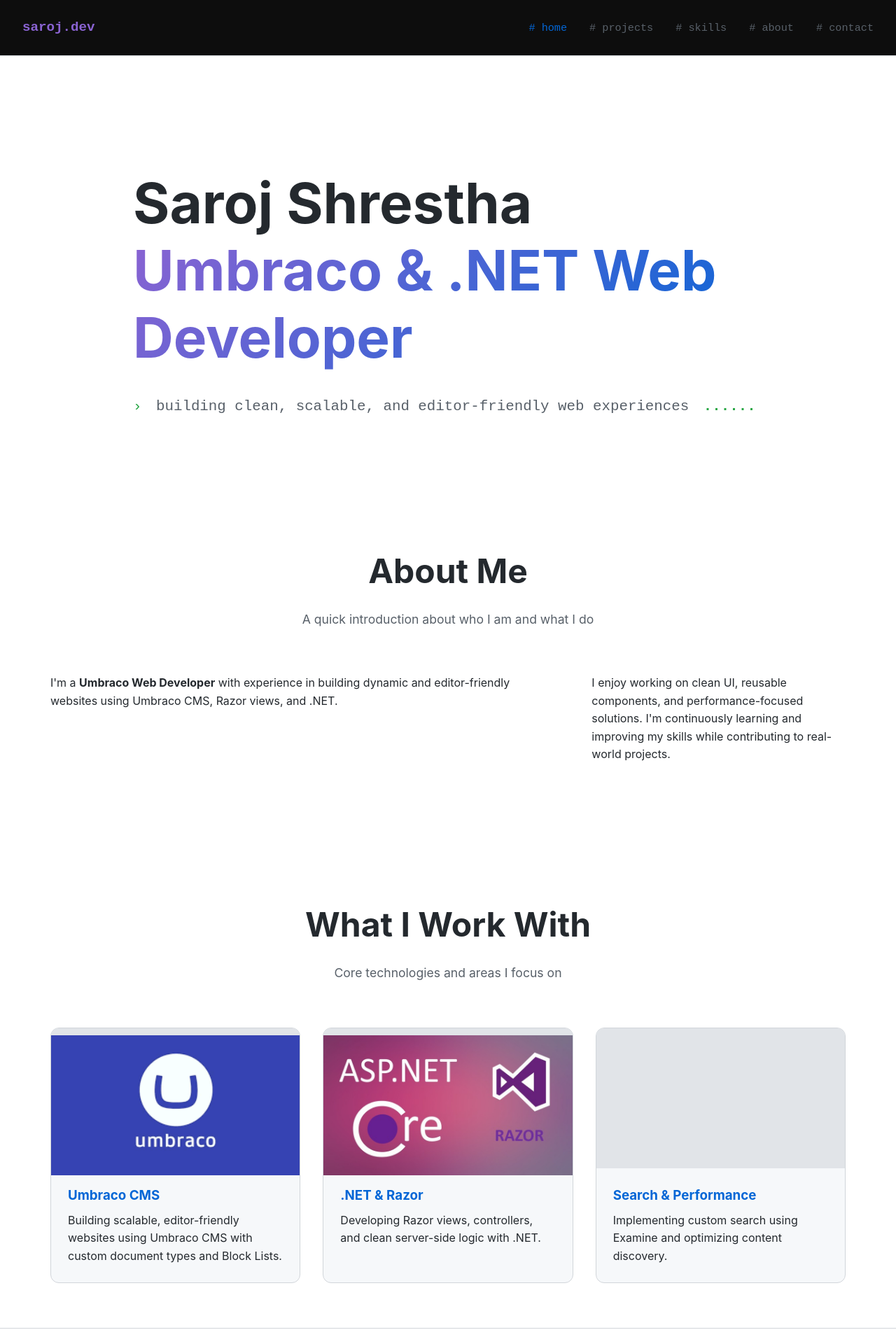
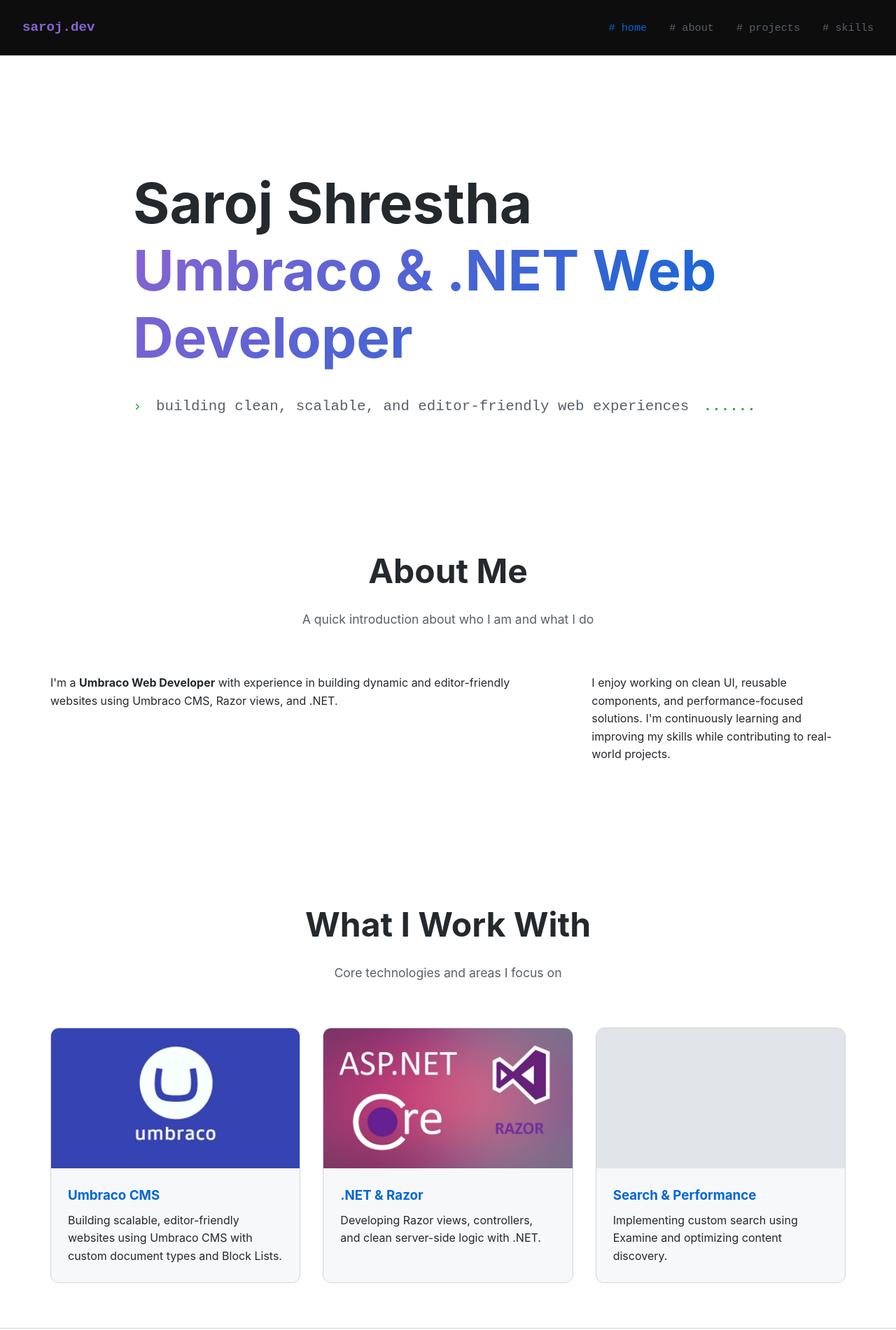
Before and after one commit to SarojShresthaa/sarojshresthaa.github.io, a plain HTML site: page index.html in a window 1280 px wide. Shown: the top 1900 px of the page at 70% size. Drawn offline with Linux system fonts and the light colour scheme.

```diff
--- a/index.html
+++ b/index.html
@@ -23,10 +23,10 @@
         </div>
         <ul class="nav-links">
             <li><a href="index.html" class="active"># home</a></li>
+            <li><a href="about.html"># about</a></li>
             <li><a href="projects.html"># projects</a></li>
             <li><a href="skills.html"># skills</a></li>
-            <li><a href="about.html"># about</a></li>
-            <li><a href="contact.html"># contact</a></li>
+            <!-- <li><a href="contact.html"># contact</a></li> -->
         </ul>
     </nav>
 
--- a/style.css
+++ b/style.css
@@ -669,7 +669,6 @@
 
 .project-placeholder {
     font-size: 4rem;
-    margin-top: 20px;
     width: 100%;
     height: 100%;
     display: flex;
@@ -739,7 +738,6 @@
 }
 
 .skill-category:hover {
-    border-color: var(--accent-green);
     transform: translateY(-5px);
 }
 
```
Also changed, not shown: about.html (+2 -2 lines), projects.html (+1 -2 lines), skills.html (+1 -2 lines).
